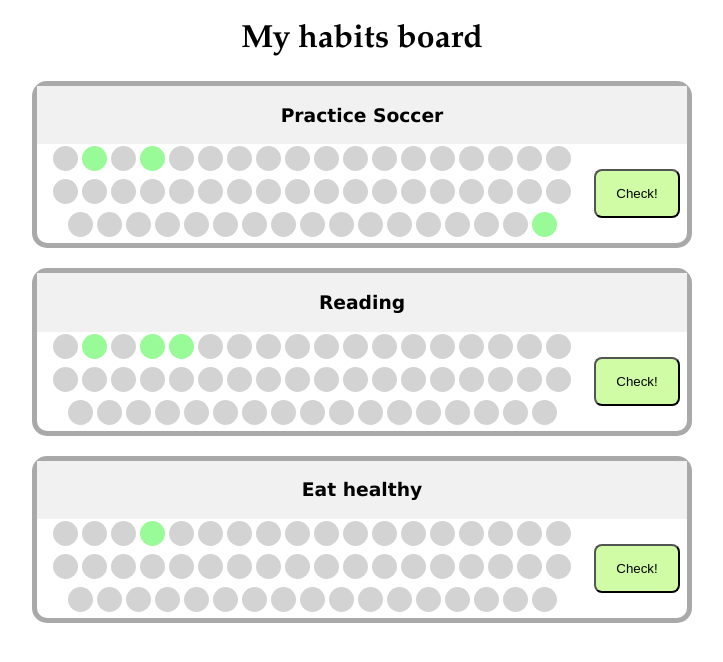
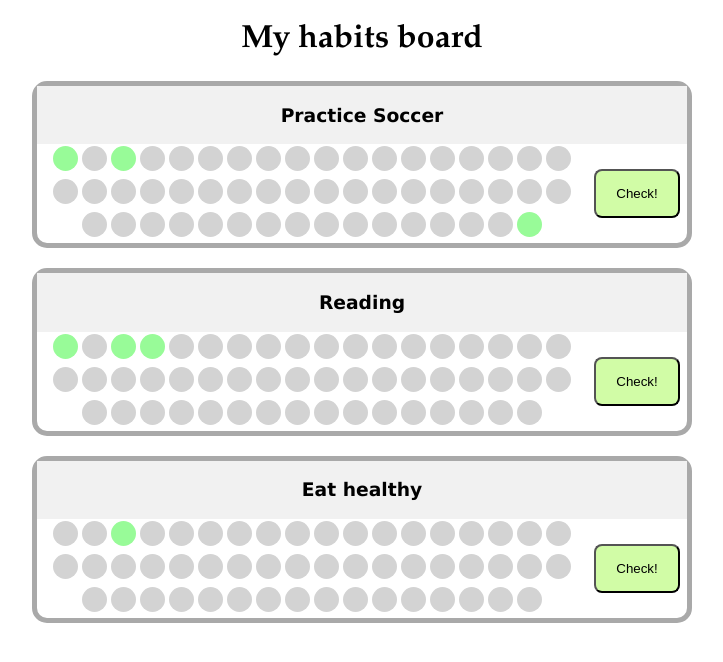
Before and after one commit to vetom/habitsboard, an Angular app: page / in a window 1280 px wide. Shown: the top 662 px of the page, without its empty margins (278-1001 px from the left). Built offline with nearby package versions, Linux system fonts and the light colour scheme.

Commit message:
fix: bug in weeks loop.

```diff
--- a/src/app/habits/habits.component.ts
+++ b/src/app/habits/habits.component.ts
@@ -9,7 +9,7 @@ import { HabitsService } from '../habits.service';
 })
 export class HabitsComponent implements OnInit {
   habits: Habit[];
-  weeks: number[] = Array.from(Array(53).keys());
+  weeks: number[] = Array.from(Array(52).keys()).map(f => f + 1);
 
   constructor(private habitService: HabitsService) {}
 
```
